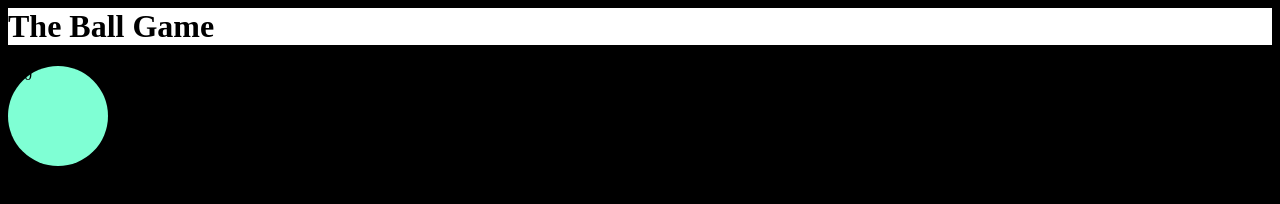
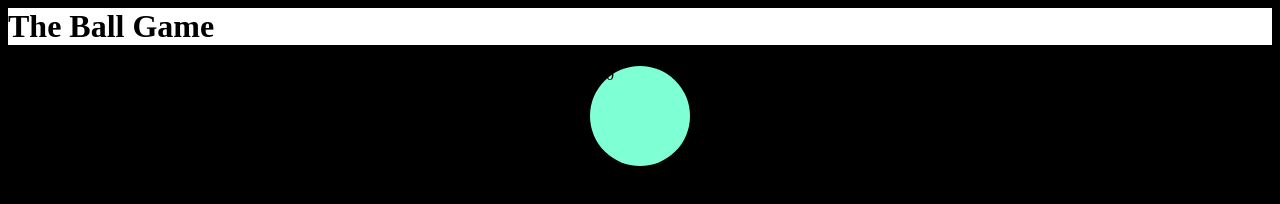
Before and after one commit to avivmor97/Git-Basics--The-Ball-Game, a plain HTML site: page index.html in a window 1280 px wide. Drawn offline with Linux system fonts and the light colour scheme.

Commit message:
new JavaScript file and the changes to the HTML.

```diff
--- a/Css/main.css
+++ b/Css/main.css
@@ -15,4 +15,5 @@ h1{
     width: 100px;
     border-radius: 50%;
     background-color: aquamarine;
+    margin: auto;
 }
--- a/JS/main.js
+++ b/JS/main.js
@@ -0,0 +1,8 @@
+'use strict'
+
+
+
+function onBallClick(){
+    console.log('hi')
+
+}
--- a/index.html
+++ b/index.html
@@ -8,7 +8,7 @@
 </head>
 <body>
     <h1>The Ball Game</h1>
-    <div class="ball">100</div>
+    <div onclick="onBallClick()" class="ball">100</div>
     </div>
     <script src="JS/main.js"></script>
 </body>
```
